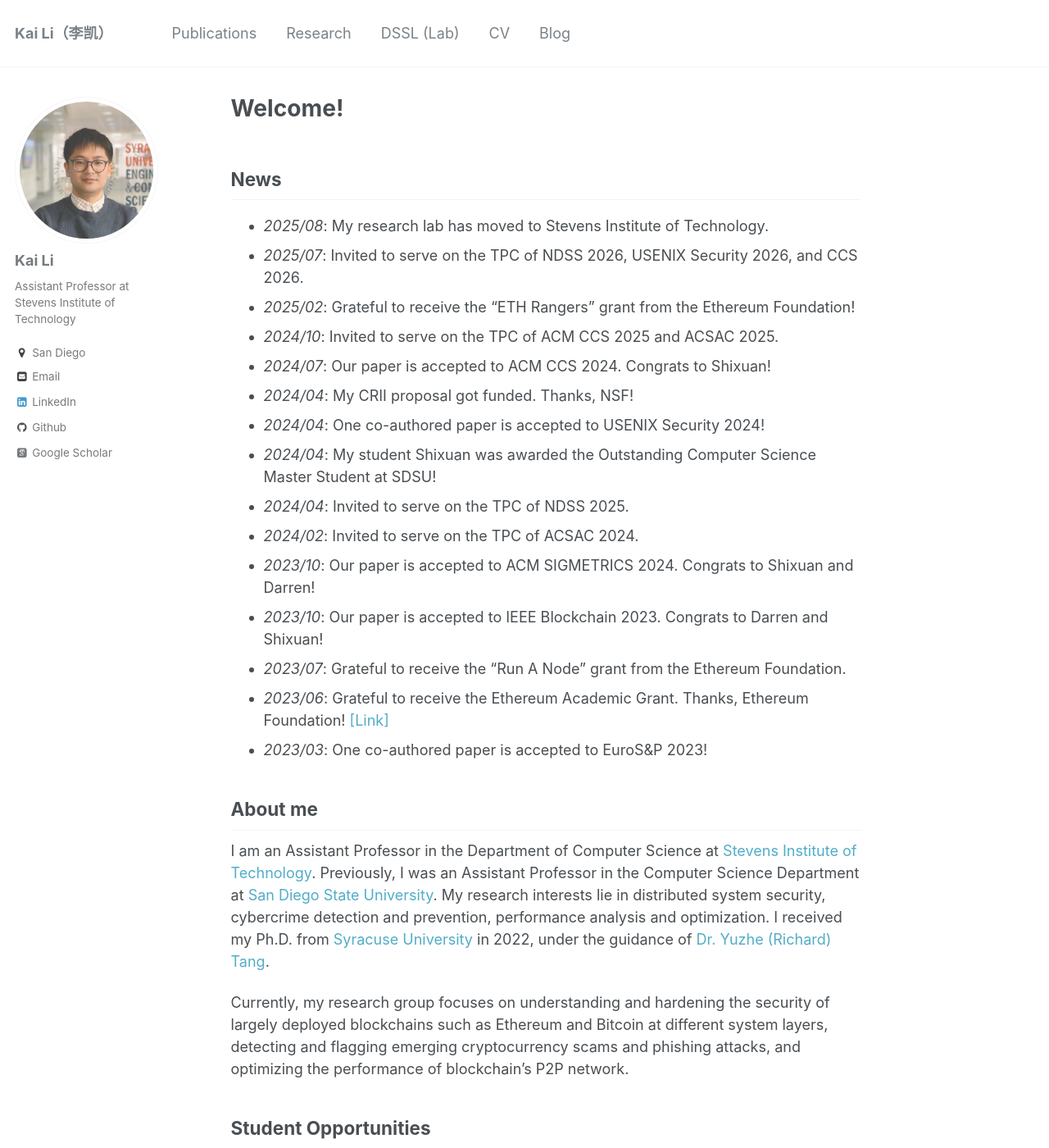
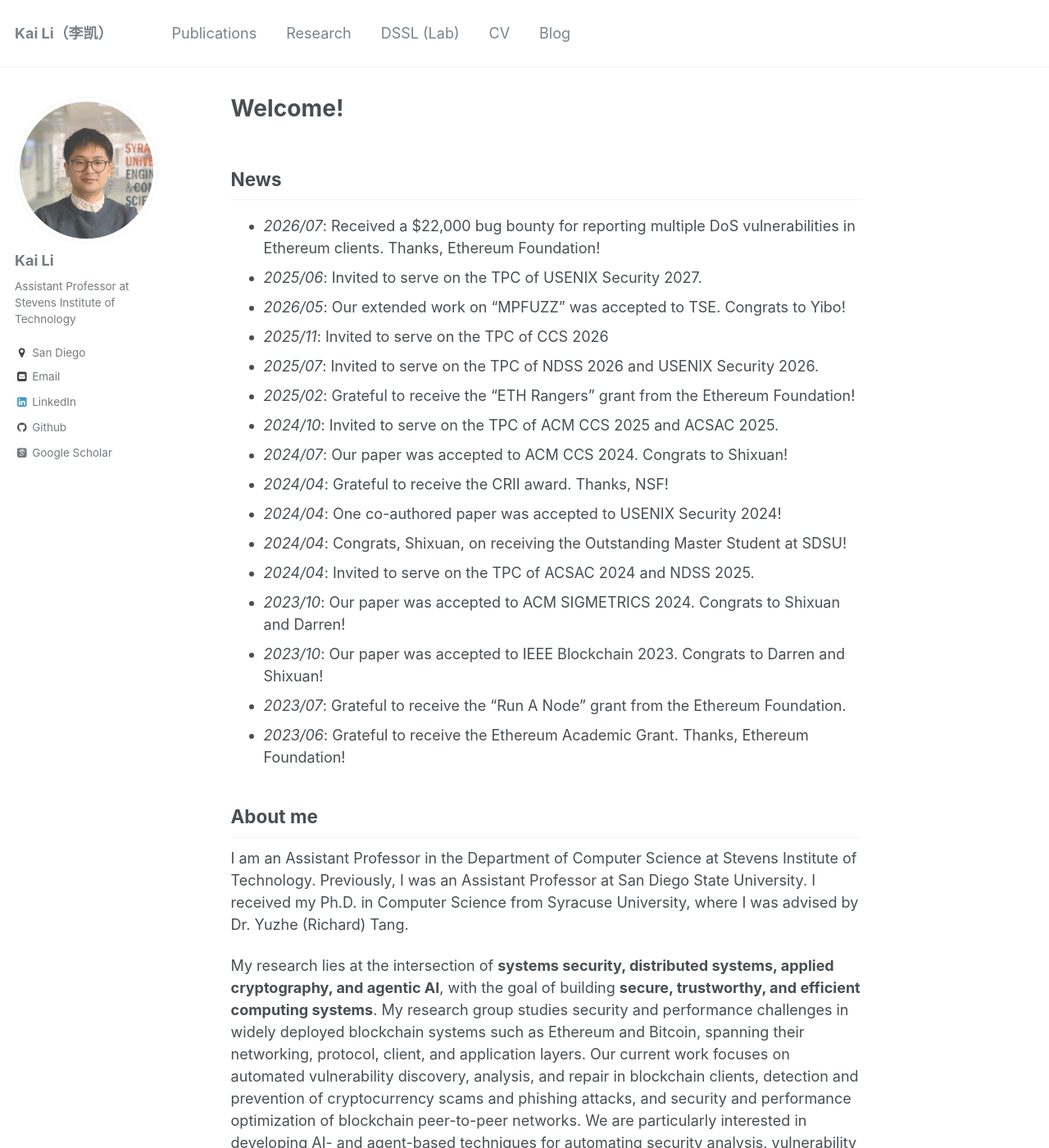
Before and after one commit to likai1993/likai1993.github.io, a Jekyll site: the page built from _pages/about.md, in a window 1280 px wide and 1400 px high. Shown: the whole window at 82% size. Built offline with Jekyll 4.4.1, drawn with Linux system fonts in a browser that asks for light colours; some web fonts are replaced; some of the changed text lies outside the part shown.

Commit message:
Update about.md

```diff
--- a/_pages/about.md
+++ b/_pages/about.md
@@ -10,30 +10,35 @@ redirect_from:
 
 News
 ----
-- _2025/08_: My research lab has moved to Stevens Institute of Technology.
-- _2025/07_: Invited to serve on the TPC of NDSS 2026, USENIX Security 2026, and CCS 2026.
+- _2026/07_: Received a $22,000 bug bounty for reporting multiple DoS vulnerabilities in Ethereum clients. Thanks, Ethereum Foundation!
+- _2025/06_: Invited to serve on the TPC of USENIX Security 2027.
+- _2026/05_: Our extended work on "MPFUZZ" was accepted to TSE. Congrats to Yibo!
+- _2025/11_: Invited to serve on the TPC of CCS 2026
+- _2025/07_: Invited to serve on the TPC of NDSS 2026 and USENIX Security 2026.
 - _2025/02_: Grateful to receive the "ETH Rangers" grant from the Ethereum Foundation!
 - _2024/10_: Invited to serve on the TPC of ACM CCS 2025 and ACSAC 2025.
-- _2024/07_: Our paper is accepted to ACM CCS 2024. Congrats to Shixuan!
-- _2024/04_: My CRII proposal got funded. Thanks, NSF!
-- _2024/04_: One co-authored paper is accepted to USENIX Security 2024!
-- _2024/04_: My student Shixuan was awarded the Outstanding Computer Science Master Student at SDSU!
-- _2024/04_: Invited to serve on the TPC of NDSS 2025.
-- _2024/02_: Invited to serve on the TPC of ACSAC 2024.
-- _2023/10_: Our paper is accepted to ACM SIGMETRICS 2024. Congrats to Shixuan and Darren!
-- _2023/10_: Our paper is accepted to IEEE Blockchain 2023. Congrats to Darren and Shixuan!
+- _2024/07_: Our paper was accepted to ACM CCS 2024. Congrats to Shixuan!
+- _2024/04_: Grateful to receive the CRII award. Thanks, NSF!
+- _2024/04_: One co-authored paper was accepted to USENIX Security 2024!
+- _2024/04_: Congrats, Shixuan, on receiving the Outstanding Master Student at SDSU!
+- _2024/04_: Invited to serve on the TPC of ACSAC 2024 and NDSS 2025.
+- _2023/10_: Our paper was accepted to ACM SIGMETRICS 2024. Congrats to Shixuan and Darren!
+- _2023/10_: Our paper was accepted to IEEE Blockchain 2023. Congrats to Darren and Shixuan!
 - _2023/07_: Grateful to receive the "Run A Node" grant from the Ethereum Foundation.
-- _2023/06_: Grateful to receive the Ethereum Academic Grant. Thanks, Ethereum Foundation! [[Link]](https://blog.ethereum.org/2023/06/28/academic-grants-round-23)
-- _2023/03_: One co-authored paper is accepted to EuroS&P 2023!
-<!-- - _2023/01_: Invited to serve on the TPC of ICCCN 2023.
+- _2023/06_: Grateful to receive the Ethereum Academic Grant. Thanks, Ethereum Foundation!
+
+<!-- - _2023/03_: One co-authored paper is accepted to EuroS&P 2023!
+- _2023/01_: Invited to serve on the TPC of ICCCN 2023.
 -- - _2022/10_: Invited to serve on the TPC of ACM CODASPY 2023. -->
 
 About me
 ----
-I am an Assistant Professor in the Department of Computer Science at [Stevens Institute of Technology](https://www.stevens.edu/school-engineering-science/departments/computer-science). Previously, I was an Assistant Professor in the Computer Science Department at [San Diego State University](https://cs.sdsu.edu/). My research interests lie in distributed system security, cybercrime detection and prevention, performance analysis and optimization. I received my Ph.D. from [Syracuse University](http://eng-cs.syr.edu/our-departments/electrical-engineering-and-computer-science) in 2022, under the guidance of [Dr. Yuzhe (Richard) Tang](http://tristartom.github.io/).
+I am an Assistant Professor in the Department of Computer Science at Stevens Institute of Technology. Previously, I was an Assistant Professor at San Diego State University. I received my Ph.D. in Computer Science from Syracuse University, where I was advised by Dr. Yuzhe (Richard) Tang.
 
-Currently, my research group focuses on understanding and hardening the security of largely deployed blockchains such as Ethereum and Bitcoin at different system layers, detecting and flagging emerging cryptocurrency scams and phishing attacks, and optimizing the performance of blockchain's P2P network.
+My research lies at the intersection of **systems security, distributed systems, applied cryptography, and agentic AI**, with the goal of building **secure, trustworthy, and efficient computing systems**. My research group studies security and performance challenges in widely deployed blockchain systems such as Ethereum and Bitcoin, spanning their networking, protocol, client, and application layers. Our current work focuses on automated vulnerability discovery, analysis, and repair in blockchain clients, detection and prevention of cryptocurrency scams and phishing attacks, and security and performance optimization of blockchain peer-to-peer networks. We are particularly interested in developing AI- and agent-based techniques for automating security analysis, vulnerability discovery, diagnosis, and remediation. More broadly, we also explore cryptographic, systems, and AI techniques for trustworthy distributed computing, including privacy-preserving and verifiable collaborative learning.
 
 Student Opportunities
 ----
-I am always looking for self-motivated students to work on system and network security. If you are interested, **please read our recent papers** before sending me an email with your CV and transcripts.
+I am always looking for motivated Ph.D., master's, and undergraduate students who are interested in our research. Current research opportunities include systems and network security, blockchain security, distributed systems, applied cryptography, automated vulnerability discovery and repair, and trustworthy distributed computing and Agentic AI.
+
+If you are interested in joining our group, please email me your CV, transcripts, and a brief description of your research interests. To help me understand your research fit, please also read some of our recent papers and mention one or two projects or papers that particularly interest you and why.
```
